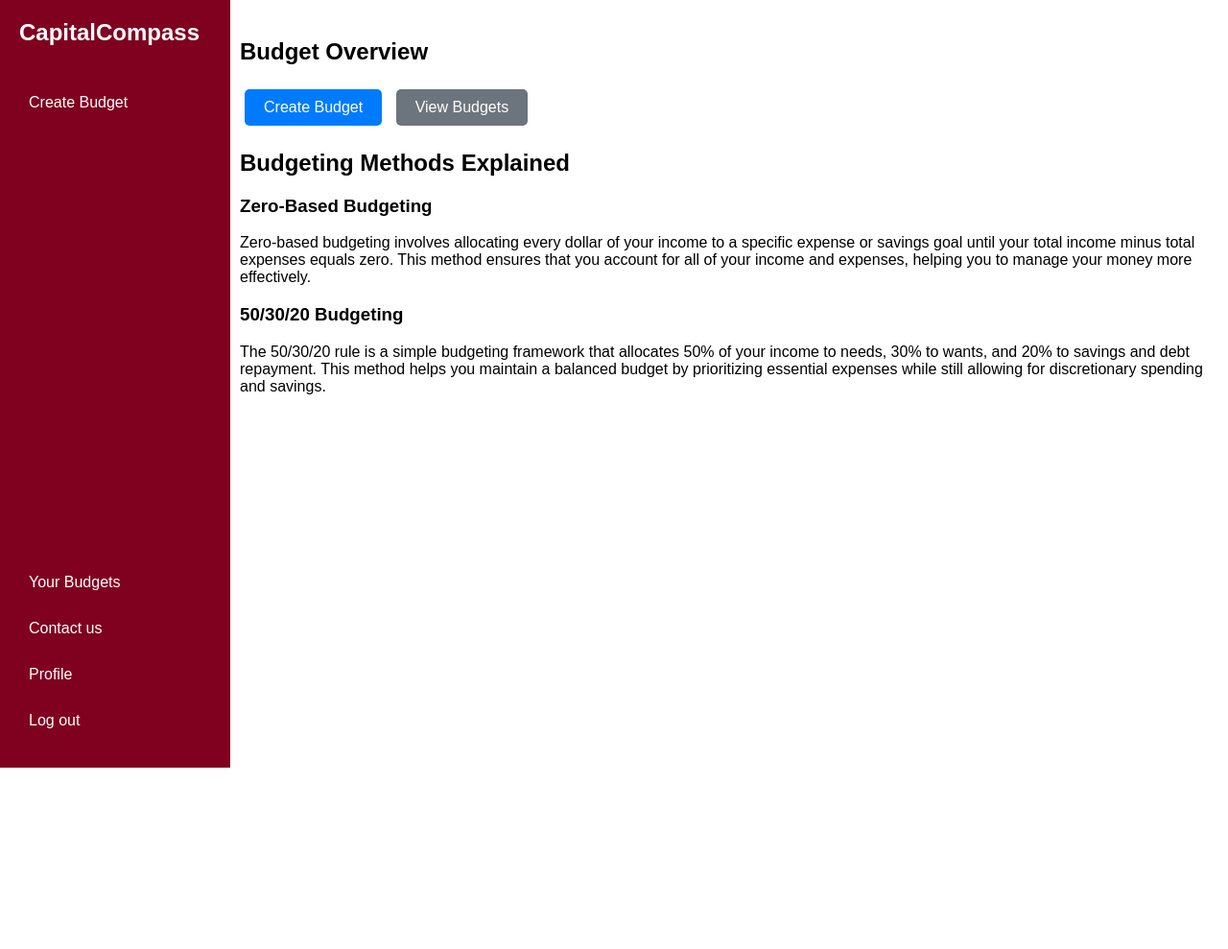
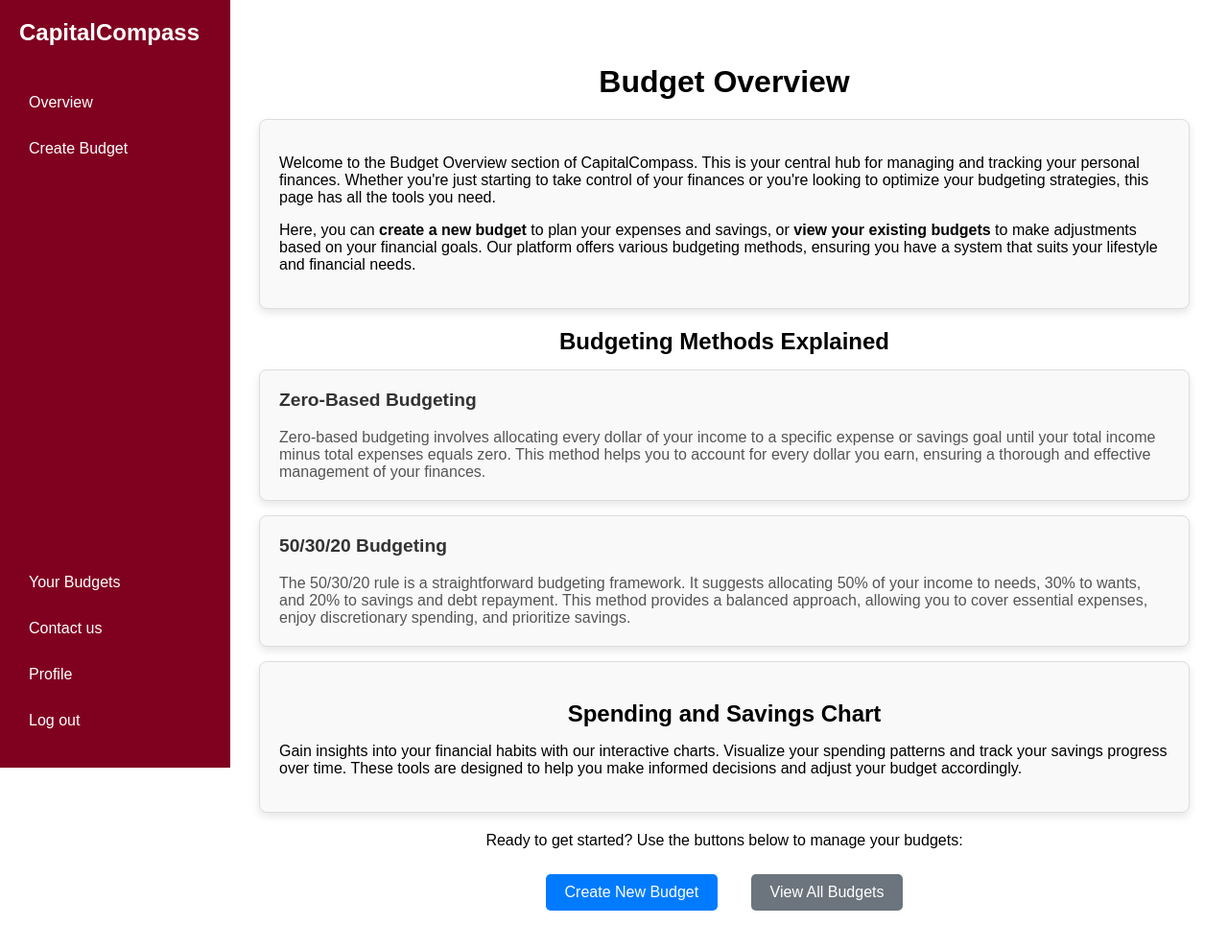
Before and after one commit to Daniel-Nduka/CapitalCompass1, a Django app: page /create-budget/ in a window 1280 px wide. Shown: the whole page at 96% size. Before the commit the page ends 800 px from the top, so only its background shows below. Run offline with Django 3.2, Linux system fonts and the light colour scheme.

Commit message:
Overview implementation

```diff
--- a/CapitalCompass/settings.py
+++ b/CapitalCompass/settings.py
@@ -143,4 +143,4 @@ LOGIN_REDIRECT_URL = 'financeapp:budget'
 # The page users are directed to if they are not logged in.
 LOGIN_URL = 'auth_login'
 
-SIMPLE_BACKEND_REDIRECT_URL = '/create-budget/'
+SIMPLE_BACKEND_REDIRECT_URL = '/overview/'
--- a/financeapp/urls.py
+++ b/financeapp/urls.py
@@ -7,6 +7,8 @@ urlpatterns = [
     path('', views.index, name='index'),
     path('about/', views.about, name='about'),
     path('profile/', views.profile, name='profile'),
+
+    path('overview/', views.overview, name='overview'),
     #path('transactions/', views.transactions, name='transactions'),
 
     path('select_budget/<int:budget_id>/', views.select_budget, name='select_budget'),
--- a/financeapp/views.py
+++ b/financeapp/views.py
@@ -19,6 +19,10 @@ logger = logging.getLogger(__name__)
 
 
 # Create your views here.
+
+#overview
+def overview(request):
+    return render(request, 'financeapp/overview.html')
 #This ensures when a user clicks sign up, if there is an authenticated user, it logs them out and redirects them to the sign up page.
 def logout_and_signup(request):
     logout(request)
--- /dev/null
+++ b/static/styles/budget-overview.css
@@ -0,0 +1,74 @@
+/* General container for the entire page */
+main {
+    margin: 20px;
+}
+
+/* Styling for the main title of the page */
+.overview-title {
+    text-align: center;
+    font-size: 2em;
+    margin-bottom: 20px;
+}
+
+/* Container for introductory text */
+.overview-intro, .budget-chart, .explanation-box, .navigation-buttons {
+    background-color: #f9f9f9; /* Light background */
+    border: 1px solid #ddd; /* Subtle border */
+    border-radius: 8px; /* Rounded corners */
+    padding: 20px;
+    margin-bottom: 20px;
+    box-shadow: 0 4px 8px rgba(0, 0, 0, 0.1); /* Soft shadow */
+}
+
+/* Style for buttons section */
+.action-buttons, .navigation-buttons {
+    text-align: center;
+    margin: 20px 0;
+}
+
+/* Standardize button appearance */
+.action-buttons button, .navigation-buttons button {
+    margin: 0 10px;
+    padding: 10px 20px;
+    font-size: 1em;
+    border-radius: 5px;
+}
+
+/* Style for section titles */
+.section-title {
+    text-align: center;
+    font-size: 1.5em;
+    margin-bottom: 15px;
+}
+
+/* Specific styling for each explanation box */
+.explanation-box {
+    margin-bottom: 15px;
+}
+
+/* Styling for explanation box headings */
+.explanation-box h3 {
+    margin-top: 0;
+    font-size: 1.2em;
+    color: #333;
+}
+
+/* Styling for explanation box paragraphs */
+.explanation-box p {
+    margin: 0;
+    font-size: 1em;
+    color: #555;
+}
+.action-buttons {
+    text-align: center;
+    margin: 20px 0;
+    padding-bottom: 30px; /* Add padding at the bottom for extra space */
+}
+
+/* Button styling with additional margin for spacing */
+.action-buttons button {
+    margin: 10px 15px; /* Margin between buttons */
+    padding: 10px 20px;
+    font-size: 1em;
+    border-radius: 5px;
+}
--- a/templates/financeapp/budget.html
+++ b/templates/financeapp/budget.html
@@ -2,33 +2,42 @@
 {% load static %}
 {% block title_block %} Budget Overview - CapitalCompass {% endblock %}
 
+{% block head_block %}
+<link rel="stylesheet" href="{% static 'styles/budget-overview.css' %}">
+{% endblock %}
+
 {% block body_block %}
 <main>
     <section class="budget-overview">
-
-        <h1>Budget Overview</h1>
-        <button class="btn btn-primary"onclick="showCreateBudgetForm()">Create Budget</button>
-
-        <button onclick="location.href='{% url 'financeapp:budget_list' %}'" class="btn btn-secondary">View Budgets</a>
-
-
-      <!---->  <div class="budget-chart">
-            <!-- Placeholder for Chart
-            <img src="path-to-your-chart-image.jpg" alt="Photo showing a chart">
-        </div> -->
-    </section>
+        <h1 class="overview-title">Budget Overview</h1>
+        <div class="overview-intro">
+            <p>Welcome to the Budget Overview section of CapitalCompass. This is your central hub for managing and tracking your personal finances. Whether you're just starting to take control of your finances or you're looking to optimize your budgeting strategies, this page has all the tools you need.</p>
+            <p>Here, you can <strong>create a new budget</strong> to plan your expenses and savings, or <strong>view your existing budgets</strong> to make adjustments based on your financial goals. Our platform offers various budgeting methods, ensuring you have a system that suits your lifestyle and financial needs.</p>
+        </div>
         <section class="budget-explanations">
-        <h2>Budgeting Methods Explained</h2>
-        <div class="zero-based-budget">
+            <h2 class="section-title">Budgeting Methods Explained</h2>
+            <div class="explanation-box zero-based-budget">
                 <h3>Zero-Based Budgeting</h3>
-            <p>Zero-based budgeting involves allocating every dollar of your income to a specific expense or savings goal until your total income minus total expenses equals zero. This method ensures that you account for all of your income and expenses, helping you to manage your money more effectively.</p>
+                <p>Zero-based budgeting involves allocating every dollar of your income to a specific expense or savings goal until your total income minus total expenses equals zero. This method helps you to account for every dollar you earn, ensuring a thorough and effective management of your finances.</p>
             </div>
-        <div class="fifty-thirty-twenty-budget">
+            <div class="explanation-box fifty-thirty-twenty-budget">
                 <h3>50/30/20 Budgeting</h3>
-            <p>The 50/30/20 rule is a simple budgeting framework that allocates 50% of your income to needs, 30% to wants, and 20% to savings and debt repayment. This method helps you maintain a balanced budget by prioritizing essential expenses while still allowing for discretionary spending and savings.</p>
+                <p>The 50/30/20 rule is a straightforward budgeting framework. It suggests allocating 50% of your income to needs, 30% to wants, and 20% to savings and debt repayment. This method provides a balanced approach, allowing you to cover essential expenses, enjoy discretionary spending, and prioritize savings.</p>
             </div>
         </section>
-</main>
+        <div class="budget-chart">
+            <h2 class="section-title">Spending and Savings Chart</h2>
+            <p>Gain insights into your financial habits with our interactive charts. Visualize your spending patterns and track your savings progress over time. These tools are designed to help you make informed decisions and adjust your budget accordingly.</p>
+            <!-- Placeholder for Chart
+            <img src="path-to-your-chart-image.jpg" alt="Chart showing spending and savings">
+            -->
+        </div>
+        <div class="action-buttons">
+            <p>Ready to get started? Use the buttons below to manage your budgets:</p>
+            <button class="btn btn-primary" onclick="showCreateBudgetForm()">Create New Budget</button>
+            <button onclick="location.href='{% url 'financeapp:budget_list' %}'" class="btn btn-secondary">View All Budgets</button>
+        </div>
+    </section>
     <div id="create-budget-form" class="modal">
         <div class="modal-content">
             <span class="close-button" onclick="closeCreateBudgetForm()">&times;</span>
@@ -44,6 +53,8 @@
             </form>
         </div>
     </div>
+</main>
+
 <script>
     function showCreateBudgetForm() {
         document.getElementById('create-budget-form').style.display = 'flex';
--- a/templates/financeapp/sidebar_dynamic_content.html
+++ b/templates/financeapp/sidebar_dynamic_content.html
@@ -13,6 +13,7 @@
             <li><a href="{% url 'financeapp:transactions' %}">Transactions</a></li>
             <li><a href="#">Financial Analysis</a></li>
             <li><a href="{% url 'financeapp:account_list' %}">Accounts</a></li>
+            <li><a href="{% url 'financeapp:overview' %}">Overview</a></li>
         </ul>
     </nav>
 {% else %}
@@ -21,6 +22,7 @@
     </div>
     <nav>
         <ul class="nav-top">
+            <li><a href="{% url 'financeapp:overview' %}">Overview</a></li>
             <li><a href="{% url 'financeapp:create_budget' %}">Create Budget</a></li>
         </ul>
     </nav>
--- a/templates/registration/login.html
+++ b/templates/registration/login.html
@@ -12,7 +12,7 @@
       </div>
       <form method="post" action="{% url 'auth_login' %}">
         {% csrf_token %}
-        <input type="hidden" name="next" value="{% url 'financeapp:create_budget' %}"> <!-- Redirect to budget after login -->
+        <input type="hidden" name="next" value="{% url 'financeapp:overview' %}"> <!-- Redirect to budget after login -->
         <div class="form-group">
           <label for="username">Username</label>
           <input id="username" name="username" placeholder="Enter username" type="text">
```
Also changed, not shown: static/styles/overview.css (added, +71 -0 lines), templates/financeapp/overview.html (added, +52 -0 lines), db.sqlite3. Lines whose indentation alone changed are shown as unchanged.
